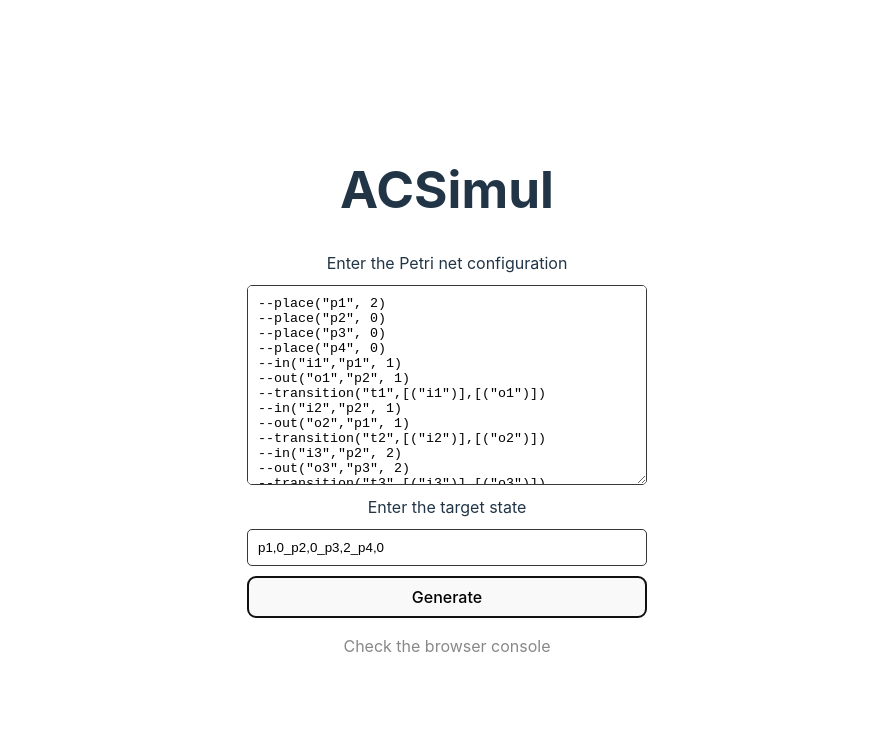
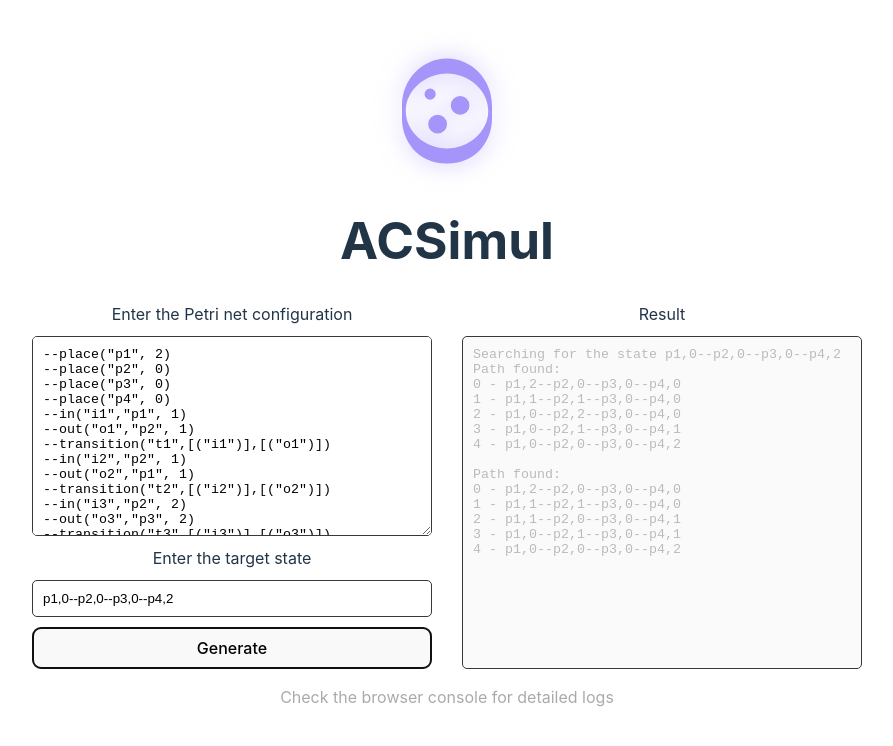
Before and after one commit to aytarakdemir/acsimul, a website built with Vite: page index.html in a window 1280 px wide. Both pictures are taken after a click on the button "Generate". Shown: the whole page, without its empty margins (193-1086 px from the left). Built offline with nearby package versions, Linux system fonts and the light colour scheme.

Commit message:
Impl result pane

```diff
--- a/index.html
+++ b/index.html
@@ -2,7 +2,7 @@
 <html lang="en">
   <head>
     <meta charset="UTF-8" />
-    <link rel="icon" type="image/svg+xml" href="/vite.svg" />
+    <link rel="icon" type="image/svg+xml" href="/src/assets/fluent-emoji-high-contrast--petri-dish.svg" />
     <meta name="viewport" content="width=device-width, initial-scale=1.0" />
     <title>ACSimul</title>
   </head>
--- a/src/main.ts
+++ b/src/main.ts
@@ -1,21 +1,24 @@
 import './style.css'
 import typescriptLogo from './assets/typescript.svg'
-import { tokenize } from './parser/lexer';
+import { IToken, tokenize } from './parser/lexer';
 import { PetriNet } from './petri/petri-net';
 import { Analyser } from './tree/analyser';
-import { hashmapifyState } from './util/state';
+import { hashmapifyState, stringifyState } from './util/state';
 
 document.querySelector<HTMLDivElement>('#app')!.innerHTML = `
-  <div>
+  <main>
 <!--
     <a href="https://www.typescriptlang.org/" target="_blank">
       <img src="${typescriptLogo}" class="logo vanilla" alt="TypeScript logo" />
     </a>
 -->
+    <svg class="logo vanilla" aria-label="ACSimul logo" xmlns="http://www.w3.org/2000/svg" viewBox="0 0 32 32"><g fill="#a594f9"><path d="M22 14.5a2.5 2.5 0 1 1-5 0a2.5 2.5 0 0 1 5 0M11.5 13a1.5 1.5 0 1 0 0-3a1.5 1.5 0 0 0 0 3m4.5 6.5a2.5 2.5 0 1 1-5 0a2.5 2.5 0 0 1 5 0"/><path d="m4 15l.008-.03A13.242 13.242 0 0 1 4 14.5C4 7.596 9.373 2 16 2s12 5.596 12 12.5c0 .16-.003.318-.009.476L28 15v3c0 5.799-4 12-12 12S4 23.799 4 18c0 0 .022-3.08 0-3m23 1c0-5.523-5.189-10-11-10S5 10.477 5 16s5.189 10 11 10s11-4.477 11-10"/></g></svg>
     <h1>ACSimul</h1>
-    <div class="ac-petri-input">
-    <label for="textarea-petri-config">Enter the Petri net configuration</label>
-    <textarea id="textarea-petri-config">
+
+    <div class="ac-petri-console">
+      <div class="ac-petri-input">
+        <label for="textarea-petri-config">Enter the Petri net configuration</label>
+        <textarea class="input-textarea" id="textarea-petri-config">
 --place("p1", 2)
 --place("p2", 0)
 --place("p3", 0)
@@ -32,29 +35,71 @@ document.querySelector<HTMLDivElement>('#app')!.innerHTML = `
 --in("i4","p2", 1)
 --out("o4","p4", 1)
 --transition("t4",[("i4")],[("o4")])
-    </textarea>
-    <label for="target-config">Enter the target state</label>
-    <input name="target-config" id="target-config" value="p1,0_p2,0_p3,2_p4,0"/>
-    <button id="btn-console">Generate</button>
+        </textarea>
+        <label for="target-config">Enter the target state</label>
+        <input name="target-config" id="target-config" value="p1,0--p2,0--p3,0--p4,2"/>
+        <button id="btn-console">Generate</button>
+      </div>
+      <div class="ac-output-wrapper" id="ac-out">
+        <label for="textarea-petri-out">Result</label>
+        <textarea class="output-textarea" disabled id="textarea-petri-out"></textarea>
+      </div>
     </div>
-    <p class="read-the-docs">
-    Check the browser console
-    </p>
+    <p class="read-the-docs">Check the browser console for detailed logs</p>
   </div>
+  <div class="footer">
+    <a class="github-link" href="https://github.com/aytarakdemir/acsimul" target="_blank">
+      <img class="github-logo" alt="GitHub logo" src="src/assets/github-mark-white.svg" />
+      ACSimul repository on GitHub
+    </a>
+
+  </main>
 `
 
 const btn: HTMLButtonElement = document.getElementById("btn-console") as HTMLButtonElement;
 const textAreaPetriConfig: HTMLTextAreaElement = document.getElementById("textarea-petri-config") as HTMLTextAreaElement;
 const inputTargetConfig: HTMLInputElement = document.getElementById("target-config") as HTMLInputElement;
+const out: HTMLTextAreaElement = document.getElementById("textarea-petri-out") as HTMLTextAreaElement;
 
 btn.addEventListener("click", () => {
-  const tokens = tokenize(textAreaPetriConfig.value);
+  let tokens: IToken[] = [];
+  out.innerText = "";
+  out.style.color = "#bbbbbb"
+  try {
+    tokens = tokenize(textAreaPetriConfig.value);
+
+  } catch(error: unknown) {
+    console.log(error);
+    out.appendChild(document.createTextNode(`${error}`));
+    out.style.color = "#ff4444"
+
+  }
 
   const petriNet = new PetriNet(tokens);
 
-  new Analyser(petriNet, hashmapifyState(inputTargetConfig.value));
+  const analyser = new Analyser(petriNet, hashmapifyState(inputTargetConfig.value));
+
+  if (analyser.foundPaths.length > 0)
+    console.log(`Searching for the state ${inputTargetConfig.value}`)
+  console.log(`All found paths`, analyser.foundPaths);
+
+  const foundAsString = analyser.foundPaths.map((foundPath: Map<string, number>[]) => {
+    const foundPathString = foundPath.map((stepState: Map<string, number>, index: number) => {
+      return `${index} - ${stringifyState(stepState)}`;
+    }).join("\n");
+    return foundPathString + "\n\n";
+  })
+
+  const content = document.createTextNode(`Searching for the state ${inputTargetConfig.value}\n`);
+  out.appendChild(content);
 
 
+
+  foundAsString.forEach((path: string) => {
+    out.appendChild(document.createTextNode("Path found:\n"));
+    const content = document.createTextNode(path);
+    out.appendChild(content);
+  })
 
 
 
--- a/src/parser/lexer.ts
+++ b/src/parser/lexer.ts
@@ -27,7 +27,7 @@ export function tokenize(input: string): IToken[] {
             tokens.push(new TransitionToken(input.match(regexTransition)![0]));
             input = input.slice(input.match(regexTransition)![0].length);
         } else {
-            throw new Error(`Syntax error: ${input.substring(0, input.indexOf("--",1))}`);
+            throw new SyntaxError(`${input.substring(0, input.indexOf("--",1))}`);
         }
     }
     tokens.sort((a: IToken, b: IToken) => {
--- a/src/style.css
+++ b/src/style.css
@@ -47,21 +47,53 @@ h1 {
 }
 
 .logo {
-  height: 6em;
+  height: 120px;
   padding: 0;
   will-change: filter;
   transition: filter 300ms;
+  animation: glow 5s infinite;
+
 }
-.logo:hover {
-  filter: drop-shadow(0 0 2em #646cffaa);
+/* .logo:hover {
+  filter: drop-shadow(0 0 2em #a594f9aa);
+} */
+
+@keyframes glow {
+  50% {filter: drop-shadow(0 0 1em #a594f9aa);}
 }
+
+.footer {
+  .github-link {
+    display: flex;
+    gap: 10px;
+    align-items: center;
+    justify-content: center;
+    text-decoration: none;
+    color: #ffffff;
+
+    .github-logo {
+      width: 20px;
+      height: 20px;
+
+      will-change: filter;
+      transition: filter 300ms;
+    }
+    &:hover {
+      .github-logo {
+        filter: drop-shadow(0 0 0.5em #ffffffaa);
+
+      }
+    }
+  }
+}
+
 
 .card {
   padding: 2em;
 }
 
 .read-the-docs {
-  color: #888;
+  color: #aaa;
 }
 
 button {
@@ -99,11 +131,31 @@ input {
   padding: 10px;
 }
 
-.ac-petri-input {
+.ac-petri-console {
   display: flex;
-  flex-direction: column;
-  gap: 10px;
+  flex-direction: row;
+  gap: 30px;
+
+  .ac-petri-input {
+    display: flex;
+    flex-direction: column;
+    gap: 10px;
+  }
+  .ac-output-wrapper {
+    width: 400px;
+    display: flex;
+    flex-direction: column;
+    gap: 10px;
+    .output-textarea {
+      height: 100%;
+      max-height: 100%;
+      resize: none;
+      color: #bbbbbb;
+    }
+  }
+
 }
+
 
 @media (prefers-color-scheme: light) {
   :root {
--- a/src/tree/analyser.ts
+++ b/src/tree/analyser.ts
@@ -4,26 +4,23 @@ import { stringifyState } from "../util/state";
 
 export class Analyser {
 
-    private treeRoot: TreeNode;
+    private _treeRoot: TreeNode;
+
+    private _foundPaths: Map<string, number>[][];
 
     constructor(private petriNet: PetriNet, private targetPlaceState: Map<string, number>) {
-        this.treeRoot = new TreeNode(petriNet.getPlaceState(), this.calculateFireablesList([...this.petriNet.transitions.keys()]));
-        // console.log("The tree",this.treeRoot);
-
-        // console.log([...this.petriNet.transitions.keys()]);
-
-        // console.log([...this.treeRoot.getTransitionStates().keys()]);
-
-        // console.log(this.treeRoot.state);
-
-        console.log("The tree with all the possible paths taken",this.treeRoot);
-        console.log(`Searching for the state: ${stringifyState(targetPlaceState)}`);
-        this.generateChildrenWithStates(this.treeRoot, targetPlaceState, petriNet);
+        this._treeRoot = new TreeNode(petriNet.getPlaceState(), this.calculateFireablesList([...this.petriNet.transitions.keys()]));
 
 
+        console.log("The tree with all the possible paths taken",this._treeRoot);
 
+        this._foundPaths = [];
+        this.generateChildrenWithStates(this._treeRoot, targetPlaceState, petriNet);
 
+    }
 
+    get foundPaths(): Map<string, number>[][] {
+        return structuredClone(this._foundPaths);
     }
 
     private generateChildrenWithStates(parent: TreeNode, target: Map<string, number>, petriNet: PetriNet) {
@@ -40,8 +37,7 @@ export class Analyser {
                 parent.addChild(child);
 
                 if (stringifyState(target) === stringifyState(petriNet.getPlaceState())) {
-                    // console.log(child.state)
-                    console.log("Path found", printStateRecursive(child));
+                    this._foundPaths.push(getStateRecursive(child));
                 }
                 this.generateChildrenWithStates(child, target, petriNet);
 
@@ -61,10 +57,9 @@ export class Analyser {
 }
 
 
-function printStateRecursive(node: TreeNode): Map<string, number>[] {
-    // console.log(stringifyState(node.state));
+function getStateRecursive(node: TreeNode): Map<string, number>[] {
     let statesFromTop = [node.state];
     if (node.parent)
-        statesFromTop = [...printStateRecursive(node.parent), ...statesFromTop];
+        statesFromTop = [...getStateRecursive(node.parent), ...statesFromTop];
     return statesFromTop;
 }
--- a/src/util/state.ts
+++ b/src/util/state.ts
@@ -1,10 +1,10 @@
 
 export function stringifyState(state: Map<string, number>): string {
-    return [...state].join('_');
+    return [...state].join('--');
 }
 
 export function hashmapifyState(state: string): Map<string, number> {
-    return new Map<string, number>(state.split('_').map((placeState: string) => {
+    return new Map<string, number>(state.split('--').map((placeState: string) => {
         const placeStateTuple = placeState.split(",")
         return [placeStateTuple[0], Number(placeStateTuple[1])];
     }));
```
Also changed, not shown: README.md (added), src/assets/fluent-emoji-high-contrast--petri-dish.svg (added), src/assets/github-mark-white.svg (added).
